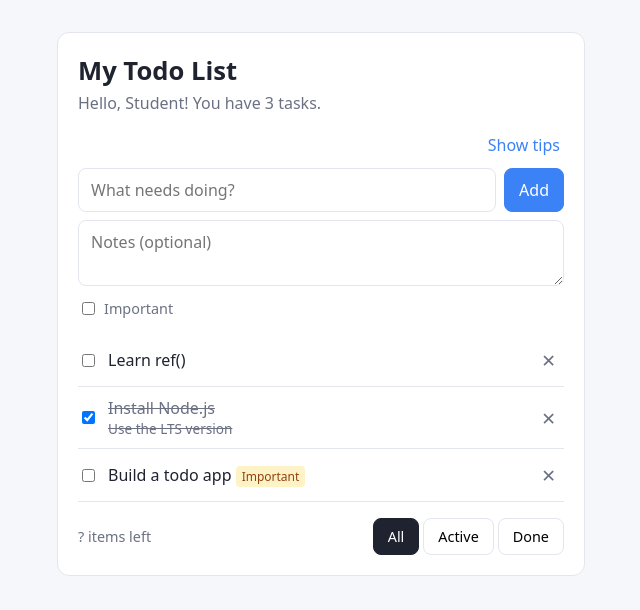
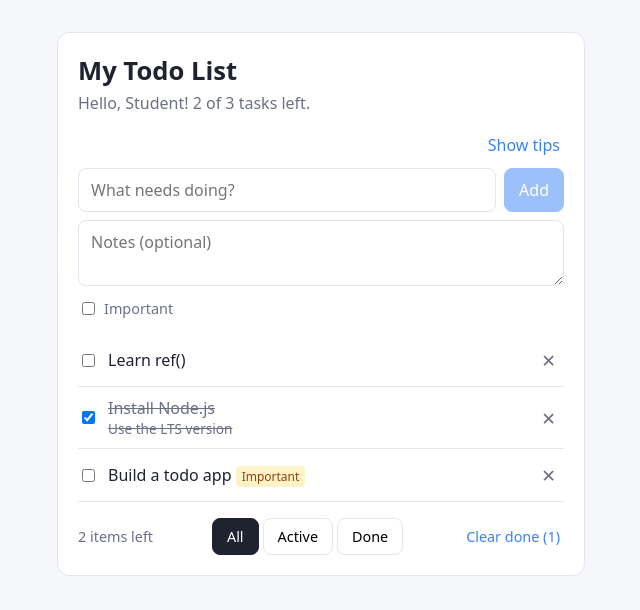
Before and after one commit to mfirdaus0066/fireboy-and-vuegirl, a Vue app in the folder vue-project/: page / in a window 1280 px wide. Shown: the top 610 px of the page, without its empty margins (319-959 px from the left). Built offline with nearby package versions, Linux system fonts and the light colour scheme.

Commit message:
checkpoint4

```diff
--- a/vue-project/src/App.vue
+++ b/vue-project/src/App.vue
@@ -1,9 +1,9 @@
 <!--
-  CHECKPOINT 3 — Form inputs & two-way binding
-  New: v-model on text input, textarea and checkbox; @submit.prevent
+  CHECKPOINT 4 — Computed properties & watchers
+  New: computed() for derived state, watch() for side effects
 -->
 <script setup>
-import { ref, reactive } from 'vue'
+import { ref, reactive, computed, watch } from 'vue'
 
 const title = ref('My Todo List')
 const user = reactive({ name: 'Student', streak: 1 })
@@ -17,14 +17,39 @@ const todos = ref([
 const showTips = ref(false)
 let nextId = 4
 
-// Form state — v-model keeps these in sync with the inputs
 const newText = ref('')
 const newNote = ref('')
 const newImportant = ref(false)
 
+// Which filter button is selected: 'all' | 'active' | 'done'
+const filter = ref('all')
+
+// ---- computed: values DERIVED from other state. Cached, auto-updated. ----
+const remaining = computed(() => todos.value.filter((t) => !t.done).length)
+const doneCount = computed(() => todos.value.length - remaining.value)
+const canAdd = computed(() => newText.value.trim().length > 0)
+
+const visibleTodos = computed(() => {
+  if (filter.value === 'active') return todos.value.filter((t) => !t.done)
+  if (filter.value === 'done') return todos.value.filter((t) => t.done)
+  return todos.value
+})
+
+// ---- watch: run a SIDE EFFECT when something changes ----
+// 1) Keep the browser tab title in sync with the count
+watch(remaining, (count) => {
+  document.title = count > 0 ? `(${count}) Todos` : 'All done! ✅'
+}, { immediate: true })
+
+// 2) Save the list whenever it changes. deep: true = also watch inside each todo.
+//    Check DevTools → Application → Local Storage. Refresh the page...
+//    the list resets! We save, but never load. That's CP6's job.
+watch(todos, (list) => {
+  localStorage.setItem('todos', JSON.stringify(list))
+}, { deep: true })
+
 function addTodo() {
-  if (newText.value.trim() === '') return
-
+  if (!canAdd.value) return
   todos.value.push({
     id: nextId++,
     text: newText.value.trim(),
@@ -32,8 +57,6 @@ function addTodo() {
     important: newImportant.value,
     done: false,
   })
-
-  // Clearing the data also clears the inputs (two-way!)
   newText.value = ''
   newNote.value = ''
   newImportant.value = false
@@ -42,13 +65,17 @@ function addTodo() {
 function remove(id) {
   todos.value = todos.value.filter((t) => t.id !== id)
 }
+
+function clearDone() {
+  todos.value = todos.value.filter((t) => !t.done)
+}
 </script>
 
 <template>
   <div class="app">
     <div class="card">
       <h1>{{ title }}</h1>
-      <p class="sub">Hello, {{ user.name }}! You have {{ todos.length }} tasks.</p>
+      <p class="sub">Hello, {{ user.name }}! {{ remaining }} of {{ todos.length }} tasks left.</p>
 
       <div class="toolbar">
         <button class="link" @click="showTips = !showTips">
@@ -56,26 +83,23 @@ function remove(id) {
         </button>
       </div>
       <div v-show="showTips" class="tips">
-        Tip: press Enter to add a task. Tick "Important" to tag it.
+        Tip: the tab title updates as you tick tasks. That's a watcher.
       </div>
 
-      <!-- .prevent stops the browser from reloading the page on submit -->
       <form @submit.prevent="addTodo">
         <div class="row">
           <input v-model="newText" type="text" placeholder="What needs doing?" />
-          <button class="primary" type="submit">Add</button>
+          <button class="primary" type="submit" :disabled="!canAdd">Add</button>
         </div>
         <textarea v-model="newNote" rows="2" placeholder="Notes (optional)"></textarea>
         <label class="check">
           <input v-model="newImportant" type="checkbox" /> Important
         </label>
-        <!-- Live preview shows two-way binding working -->
-        <p v-if="newText" class="sub">Preview: "{{ newText }}"</p>
       </form>
 
-      <ul v-if="todos.length > 0" class="list">
-        <li v-for="todo in todos" :key="todo.id" class="item" :class="{ done: todo.done }">
-          <!-- v-model on a checkbox replaces :checked + @change from CP2 -->
+      <!-- Loop over the COMPUTED list, not the raw one -->
+      <ul v-if="visibleTodos.length > 0" class="list">
+        <li v-for="todo in visibleTodos" :key="todo.id" class="item" :class="{ done: todo.done }">
           <input v-model="todo.done" type="checkbox" />
           <span class="text">
             {{ todo.text }}
@@ -85,15 +109,18 @@ function remove(id) {
           <button class="remove" @click="remove(todo.id)">✕</button>
         </li>
       </ul>
-      <p v-else class="empty">🎉 Nothing to do! Add a task above.</p>
+      <p v-else class="empty">Nothing here for "{{ filter }}".</p>
 
       <div class="footer">
-        <span>? items left</span>
+        <span>{{ remaining }} {{ remaining === 1 ? 'item' : 'items' }} left</span>
         <div class="filters">
-          <button class="active">All</button>
-          <button>Active</button>
-          <button>Done</button>
+          <button :class="{ active: filter === 'all' }" @click="filter = 'all'">All</button>
+          <button :class="{ active: filter === 'active' }" @click="filter = 'active'">Active</button>
+          <button :class="{ active: filter === 'done' }" @click="filter = 'done'">Done</button>
         </div>
+        <button v-if="doneCount > 0" class="link" @click="clearDone">
+          Clear done ({{ doneCount }})
+        </button>
       </div>
     </div>
   </div>
```
